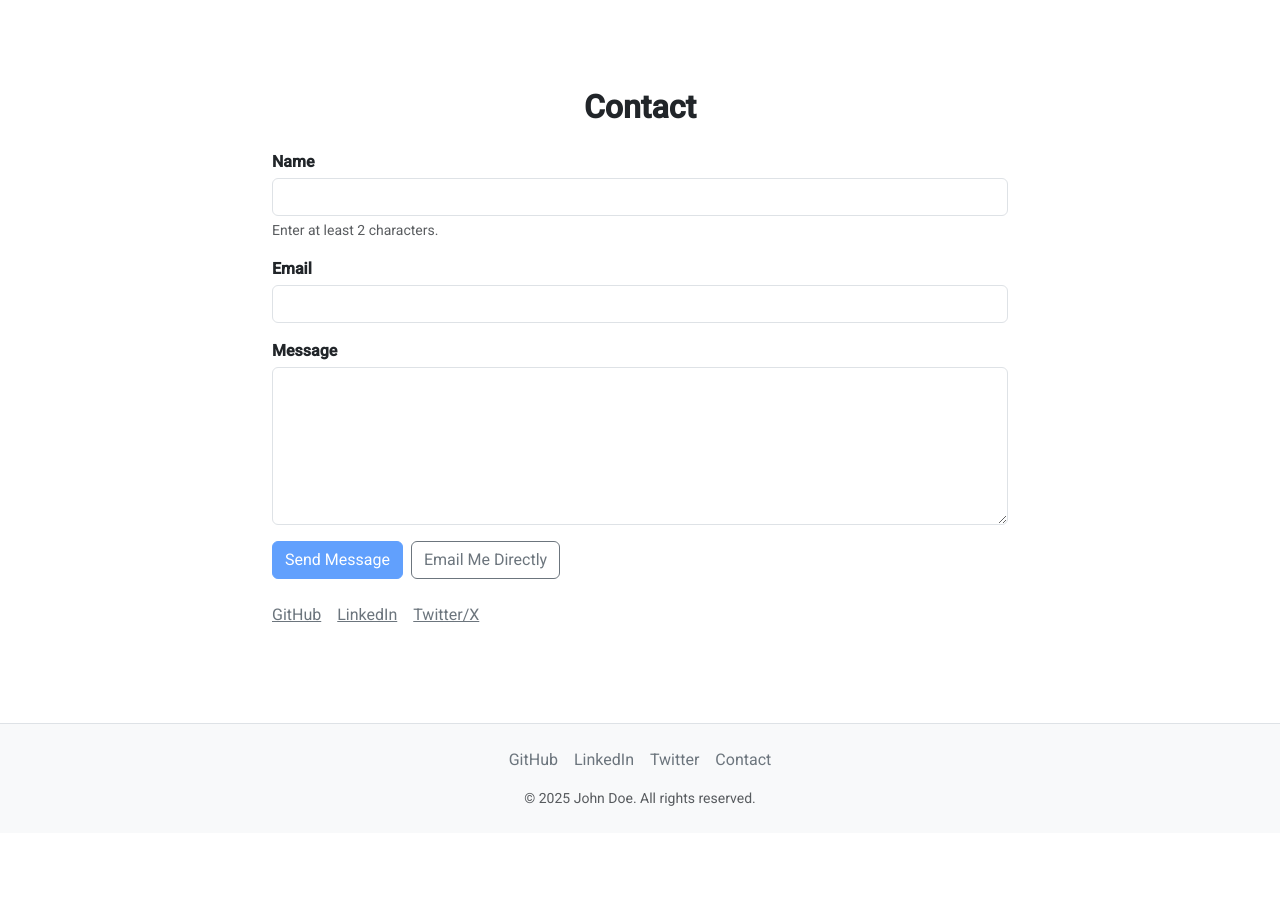
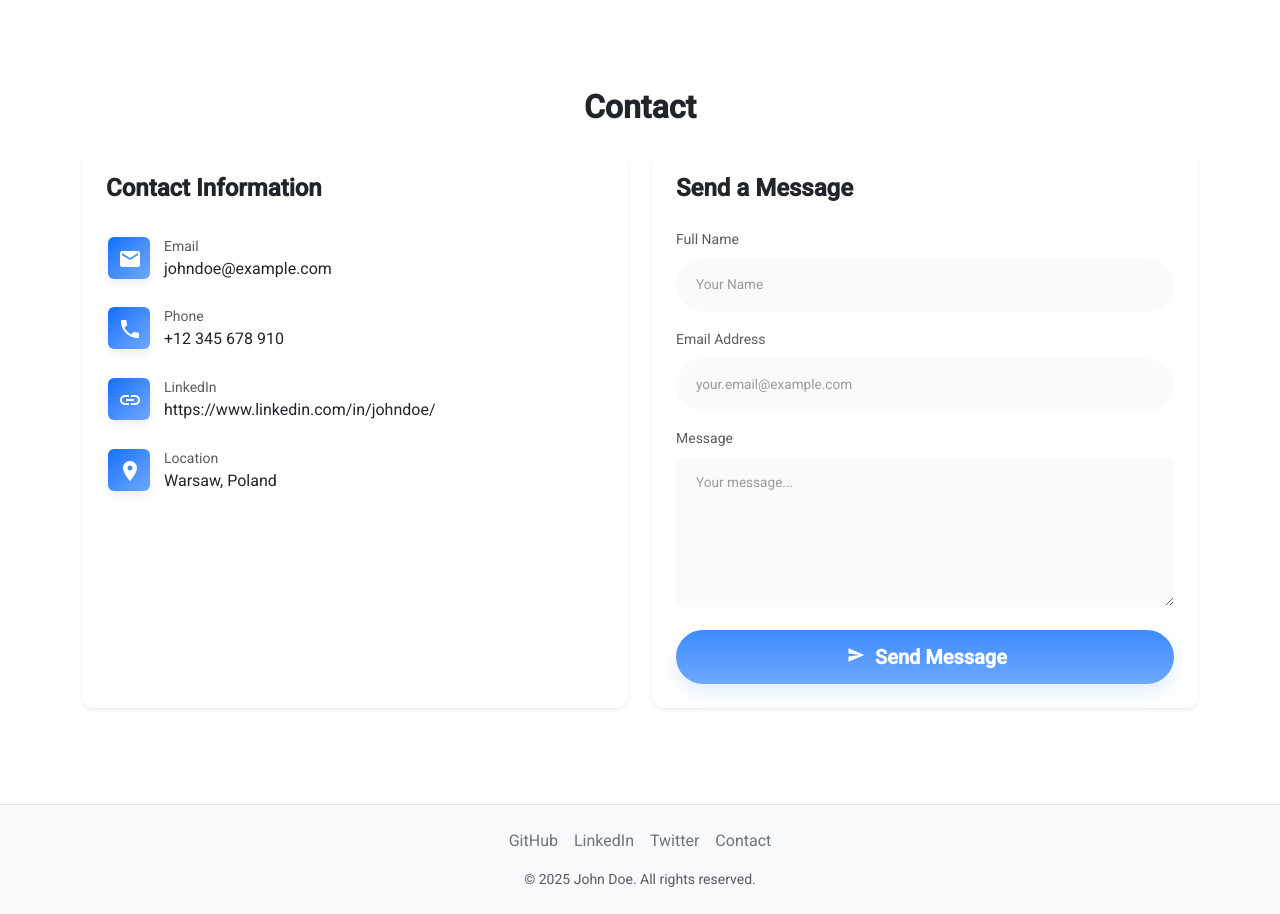
Before and after one commit to KamilGrundas/portfolio, an Angular app in the folder frontend/: page /portfolio/1 in a window 1280 px wide. Shown: the part 3920-4834 px from the top of the page. Before the commit the page ends 4753 px from the top, so only its background shows below. Built offline with nearby package versions, Linux system fonts and the light colour scheme; no server answers.

Commit message:
Frontend: Revamp contact section layout and enhance form styling

```diff
--- a/frontend/src/app/sections/contact/contact.css
+++ b/frontend/src/app/sections/contact/contact.css
@@ -1,3 +1,215 @@
-#contact form .form-label {
-  margin-bottom: 0.25rem;
+#contact .row.align-items-stretch {
+  align-items: stretch;
 }
+
+#contact .card.hover-card {
+  position: relative;
+  isolation: isolate;
+  transform-origin: center center;
+  transition: transform .2s ease, box-shadow .2s ease, outline-color .2s ease, outline-offset .2s ease;
+  outline: 0 solid transparent;
+  will-change: transform, box-shadow;
+  border-radius: .75rem;
+  background: var(--bs-body-bg, #fff);
+}
+
+#contact .card.hover-card::after {
+  content: "";
+  position: absolute;
+  inset: -2px;
+  border-radius: inherit;
+  pointer-events: none;
+  opacity: 0;
+  transition: opacity .2s ease, box-shadow .2s ease;
+  box-shadow:
+    0 0 0 2px color-mix(in srgb, var(--bs-primary) 55%, transparent),
+    0 0 28px color-mix(in srgb, var(--bs-primary) 45%, transparent);
+}
+
+#contact .card.hover-card:hover {
+  transform: scale(1.015);
+  box-shadow: 0 .75rem 2rem rgba(0, 0, 0, .10);
+}
+
+#contact .card.hover-card:hover::after {
+  opacity: 1;
+}
+
+#contact .card.hover-card:focus-visible {
+  transform: scale(1.015);
+  outline: 2px solid color-mix(in srgb, var(--bs-primary) 70%, transparent);
+  outline-offset: 2px;
+  box-shadow: 0 .75rem 2rem rgba(0, 0, 0, .10);
+}
+
+#contact .card.hover-card:focus-visible::after {
+  opacity: 1;
+}
+
+
+#contact .icon-box {
+  width: 42px;
+  height: 42px;
+  min-width: 42px;
+  display: inline-flex;
+  align-items: center;
+  justify-content: center;
+  background: linear-gradient(135deg,
+      var(--bs-primary),
+      color-mix(in srgb, var(--bs-primary) 60%, white));
+  color: white;
+  box-shadow: 0 .25rem .6rem rgba(0, 0, 0, .08);
+  font-size: 18px;
+  transform: translate(2px, 2px);
+}
+
+#contact .icon-box .icon,
+#contact mat-icon.icon {
+  font-size: 24px;
+  line-height: 1;
+  display: inline-block;
+  vertical-align: middle;
+  transform: translate(1px, 1px);
+}
+
+#contact .contact-list li>div {
+  transform: translateY(0.5px);
+}
+
+#contact .contact-list li {
+  align-items: center;
+}
+
+#contact .contact-list .contact-item {
+  margin-bottom: 1.6rem;
+}
+
+#contact .contact-list .contact-item:last-child {
+  margin-bottom: 0;
+}
+
+#contact .link-plain {
+  color: inherit;
+  text-decoration: none;
+}
+
+#contact .link-plain:hover,
+#contact .link-plain:focus {
+  text-decoration: underline;
+  text-underline-offset: 3px;
+}
+
+
+
+#contact .form-control {
+  background: color-mix(in srgb, var(--bs-gray-100, #e9ecef) 75%, transparent);
+  border: 0;
+  padding: .9rem 1.25rem;
+  box-shadow: inset 0 1px 0 rgba(255, 255, 255, .6), 0 1px 0 rgba(0, 0, 0, .02);
+  transition: box-shadow .15s ease, transform .12s ease;
+  font-size: 1rem;
+}
+
+#contact .form-control::placeholder {
+  font-size: 0.85rem;
+  opacity: .6;
+}
+
+#contact .form-control:focus {
+  box-shadow: 0 0 0 3px color-mix(in srgb, var(--bs-primary) 12%, transparent);
+  outline: none;
+}
+
+#contact .form-control.rounded-pill {
+  border-radius: 10rem;
+}
+
+#contact textarea.form-control::placeholder {
+  font-size: 0.85rem;
+  opacity: .6;
+}
+
+
+
+#contact .send-btn {
+  background: linear-gradient(180deg,
+      color-mix(in srgb, var(--bs-primary) 80%, transparent),
+      color-mix(in srgb, var(--bs-primary) 60%, transparent));
+  border: 0;
+  color: white;
+  padding: .75rem 1.25rem;
+  font-weight: 600;
+  box-shadow: 0 .5rem 1.25rem color-mix(in srgb, var(--bs-primary) 12%, transparent);
+  align-self: stretch;
+}
+
+#contact .send-btn mat-icon {
+  font-size: 18px;
+  line-height: 1;
+}
+
+#contact .card-body {
+  padding: 1.5rem;
+  display: flex;
+  flex-direction: column;
+}
+
+
+
+@media (prefers-color-scheme: dark) {
+
+  #contact .card.hover-card {
+    background: rgba(255, 255, 255, 0.02);
+    box-shadow: 0 .75rem 2rem rgba(0, 0, 0, .45);
+  }
+
+  #contact .card.hover-card::after {
+    box-shadow:
+      0 0 0 1px color-mix(in srgb, var(--bs-primary) 65%, transparent),
+      0 0 34px color-mix(in srgb, var(--bs-primary) 55%, transparent);
+  }
+
+  #contact .form-control {
+    background: rgba(255, 255, 255, 0.03);
+    border: 1px solid rgba(255, 255, 255, 0.04);
+    color: color-mix(in srgb, white 92%, var(--bs-body));
+    box-shadow: inset 0 1px 0 rgba(255, 255, 255, 0.03), 0 1px 0 rgba(0, 0, 0, 0.18);
+  }
+
+  #contact .form-control:focus {
+    box-shadow: 0 0 0 3px color-mix(in srgb, var(--bs-primary) 14%, transparent);
+    background: rgba(255, 255, 255, 0.025);
+  }
+
+  #contact .form-control::placeholder,
+  #contact textarea.form-control::placeholder {
+    color: color-mix(in srgb, white 60%, var(--bs-body));
+    font-size: 0.85rem;
+    opacity: 0.8;
+  }
+
+  #contact .icon-box {
+    background: linear-gradient(135deg,
+        color-mix(in srgb, var(--bs-primary) 28%, transparent),
+        color-mix(in srgb, var(--bs-primary) 10%, transparent));
+    color: color-mix(in srgb, var(--bs-primary) 90%, white);
+  }
+
+  #contact .link-plain {
+    color: color-mix(in srgb, white 92%, var(--bs-body));
+  }
+
+  #contact .link-plain:hover,
+  #contact .link-plain:focus {
+    text-decoration: underline;
+  }
+}
+
+
+@media (prefers-reduced-motion: reduce) {
+
+  #contact .card.hover-card,
+  #contact .card.hover-card::after {
+    transition: none;
+  }
+}
--- a/frontend/src/app/sections/contact/contact.html
+++ b/frontend/src/app/sections/contact/contact.html
@@ -1,95 +1,97 @@
 <section id="contact" class="py-5">
     <div class="container">
         <h2 class="fw-bold text-center mb-4">Contact</h2>
-
-        <div class="row justify-content-center">
-            <div class="col-12 col-lg-8">
-                <form [formGroup]="form" (ngSubmit)="submit()" novalidate>
-                    <!-- Name -->
-                    <div class="mb-3">
-                        <label for="name" class="form-label fw-semibold">Name</label>
-                        <input
-                            id="name"
-                            type="text"
-                            class="form-control"
-                            formControlName="name"
-                            [class.is-invalid]="form.controls.name.touched && form.controls.name.invalid"
-                            autocomplete="name"
-                            required
-                            minlength="2"
-                            aria-describedby="nameHelp nameError"
-                        />
-                        <div id="nameHelp" class="form-text">Enter at least 2 characters.</div>
-                        @if (form.controls.name.touched && form.controls.name.invalid) {
-                            <div id="nameError" class="invalid-feedback">
-                                Please provide your name.
+        <div class="row g-4 align-items-stretch">
+            <div class="col-lg-6 d-flex">
+                <article class="card hover-card shadow-sm border-0 w-100 h-100">
+                    <div class="card-body p-4 d-flex flex-column">
+                        <h4 class="fw-bold mb-3">Contact Information</h4>
+                        <ul class="list-unstyled contact-list mb-0 mt-3">
+                            @if (user_contacts.email) {
+                            <li class="d-flex align-items-start gap-3 contact-item">
+                                <span class="icon-box d-inline-flex align-items-center justify-content-center rounded">
+                                    <mat-icon class="icon">mail</mat-icon>
+                                </span>
+                                <div>
+                                    <div class="text-muted small">Email</div>
+                                    <div>{{ user_contacts.email }}</div>
                                 </div>
+                            </li>
                             }
+                            @if (user_contacts.phone) {
+                            <li class="d-flex align-items-start gap-3 contact-item">
+                                <span class="icon-box d-inline-flex align-items-center justify-content-center rounded">
+                                    <mat-icon class="icon">phone</mat-icon>
+                                </span>
+                                <div>
+                                    <div class="text-muted small">Phone</div>
+                                    <div>{{ user_contacts.phone }}</div>
+                                </div>
+                            </li>
+                            }
+                            @if (user_contacts.linkedin) {
+                            <li class="d-flex align-items-start gap-3 contact-item">
+                                <span class="icon-box d-inline-flex align-items-center justify-content-center rounded">
+                                    <mat-icon class="icon">linkedin</mat-icon>
+                                </span>
+                                <div>
+                                    <div class="text-muted small">LinkedIn</div>
+                                    <div>
+                                        <a class="link-plain" href="{{ user_contacts.linkedin }}" target="_blank"
+                                            rel="noopener noreferrer">
+                                            {{ user_contacts.linkedin }}
+                                        </a>
+                                    </div>
+                                </div>
+                            </li>
+                            }
+                            @if (user_contacts.location) {
+                            <li class="d-flex align-items-start gap-3 contact-item">
+                                <span class="icon-box d-inline-flex align-items-center justify-content-center rounded">
+                                    <mat-icon class="icon">place</mat-icon>
+                                </span>
+                                <div>
+                                    <div class="text-muted small">Location</div>
+                                    <div>{{ user_contacts.location }}</div>
+                                </div>
+                            </li>
+                            }
+                        </ul>
+                        <div class="mt-auto" aria-hidden="true"></div>
+                    </div>
+                </article>
             </div>
 
-                    <!-- Email -->
-                    <div class="mb-3">
-                        <label for="email" class="form-label fw-semibold">Email</label>
-                        <input
-                            id="email"
-                            type="email"
-                            class="form-control"
-                            formControlName="email"
-                            [class.is-invalid]="form.controls.email.touched && form.controls.email.invalid"
-                            autocomplete="email"
-                            required
-                            aria-describedby="emailError"
-                        />
-                        @if (form.controls.email.touched && form.controls.email.invalid) {
-                            <div id="emailError" class="invalid-feedback">
-                                Please enter a valid email address.
+            <div class="col-lg-6 d-flex">
+                <article class="card hover-card shadow-sm border-0 w-100 h-100">
+                    <div class="card-body p-4 d-flex flex-column">
+                        <h4 class="fw-bold mb-3">Send a Message</h4>
+                        <form id="contactForm" class="d-flex flex-column gap-3 mt-2" novalidate>
+                            <div>
+                                <label class="form-label small text-muted">Full Name</label>
+                                <input type="text" class="form-control rounded-pill form-control-lg"
+                                    placeholder="Your Name" required>
                             </div>
-                        }
+                            <div>
+                                <label class="form-label small text-muted">Email Address</label>
+                                <input type="email" class="form-control rounded-pill form-control-lg"
+                                    placeholder="your.email@example.com" required>
                             </div>
-
-                    <!-- Message -->
-                    <div class="mb-3">
-                        <label for="message" class="form-label fw-semibold">Message</label>
-                        <textarea
-                            id="message"
-                            rows="6"
-                            class="form-control"
-                            formControlName="message"
-                            [class.is-invalid]="form.controls.message.touched && form.controls.message.invalid"
-                            required
-                            minlength="10"
-                            aria-describedby="messageError"
-                        ></textarea>
-                        @if (form.controls.message.touched && form.controls.message.invalid) {
-                            <div id="messageError" class="invalid-feedback">
-                                Please enter a message (min. 10 characters).
+                            <div>
+                                <label class="form-label small text-muted">Message</label>
+                                <textarea rows="5" class="form-control rounded" placeholder="Your message..."
+                                    required></textarea>
                             </div>
-                        }
+                            <div class="d-grid mt-2">
+                                <button type="submit"
+                                    class="btn send-btn btn-lg rounded-pill d-flex align-items-center justify-content-center gap-2">
+                                    <mat-icon class="icon">send</mat-icon>
+                                    <span>Send Message</span>
+                                </button>
                             </div>
-
-                    <div class="d-flex gap-2 align-items-center">
-                        <button type="submit" class="btn btn-primary" [disabled]="form.invalid || submitting()">
-                            {{ submitting() ? 'Sending…' : 'Send Message' }}
-                        </button>
-
-                        <a class="btn btn-outline-secondary" href="mailto:john.doe@example.com">
-                            Email Me Directly
-                        </a>
+                        </form>
                     </div>
-
-                    @if (sent()) {
-                        <div class="alert alert-success mt-3" role="status">
-                            Thanks! Your message has been sent.
-                        </div>
-                    }
-                </form>
-
-                <!-- Optional: social links -->
-                <div class="d-flex gap-3 mt-4">
-                    <a class="link-secondary" href="https://github.com/johndoe" target="_blank" rel="noopener">GitHub</a>
-                    <a class="link-secondary" href="https://www.linkedin.com/in/johndoe" target="_blank" rel="noopener">LinkedIn</a>
-                    <a class="link-secondary" href="https://twitter.com/johndoe" target="_blank" rel="noopener">Twitter/X</a>
-                </div>
+                </article>
             </div>
         </div>
     </div>
--- a/frontend/src/app/sections/contact/contact.ts
+++ b/frontend/src/app/sections/contact/contact.ts
@@ -1,46 +1,19 @@
 import { ChangeDetectionStrategy, Component, signal } from '@angular/core';
-import { FormBuilder, ReactiveFormsModule, Validators } from '@angular/forms';
-
-type ContactFormData = {
-  name: string;
-  email: string;
-  message: string;
-};
+import { ReactiveFormsModule } from '@angular/forms';
+import { MatIconModule } from '@angular/material/icon';
 
 @Component({
   selector: 'app-contact',
-  imports: [ReactiveFormsModule],
+  imports: [ReactiveFormsModule, MatIconModule],
   templateUrl: './contact.html',
   styleUrl: './contact.css',
-  changeDetection: ChangeDetectionStrategy.OnPush
+  changeDetection: ChangeDetectionStrategy.OnPush,
 })
 export class Contact {
-  private fb = new FormBuilder();
-
-  // lokalny stan jako signals
-  submitting = signal(false);
-  sent = signal(false);
-
-  form = this.fb.nonNullable.group({
-    name:    this.fb.nonNullable.control('', [Validators.required, Validators.minLength(2)]),
-    email:   this.fb.nonNullable.control('', [Validators.required, Validators.email]),
-    message: this.fb.nonNullable.control('', [Validators.required, Validators.minLength(10)]),
-  });
-
-  async submit(): Promise<void> {
-    if (this.form.invalid || this.submitting()) return;
-    this.submitting.set(true);
-    this.sent.set(false);
-
-    // TODO: podłącz prawdziwe API (np. email service / webhook).
-    // Tu tylko symulacja wysyłki:
-    await new Promise(r => setTimeout(r, 600));
-
-    const payload: ContactFormData = this.form.getRawValue();
-    console.info('[Contact] Submitted:', payload);
-
-    this.form.reset();
-    this.sent.set(true);
-    this.submitting.set(false);
-  }
+  user_contacts = {
+    email: 'johndoe@example.com',
+    phone: '+12 345 678 910',
+    linkedin: 'https://www.linkedin.com/in/johndoe/',
+    location: 'Warsaw, Poland',
+  };
 }
```
Lines whose indentation alone changed are shown as unchanged.
